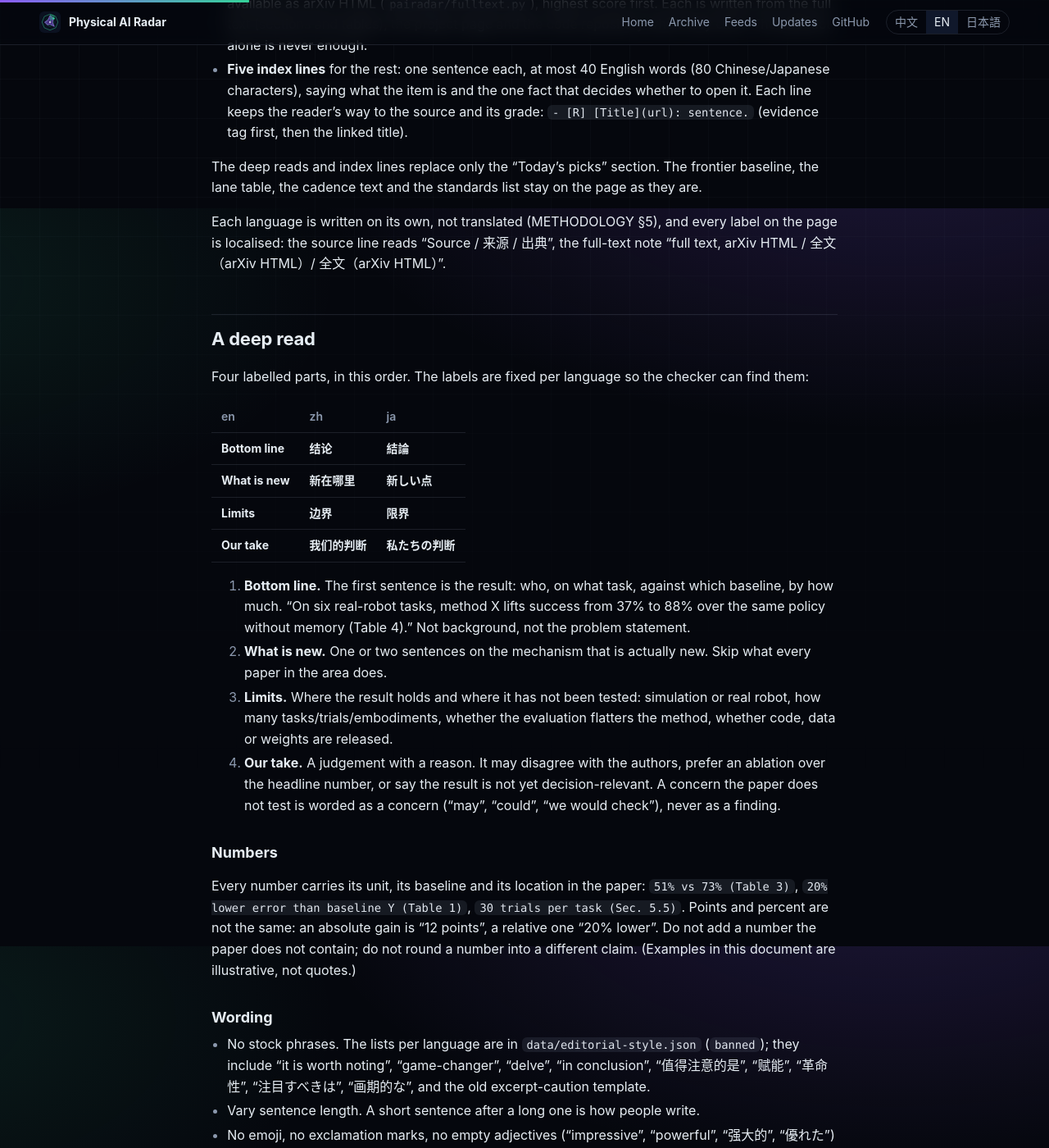
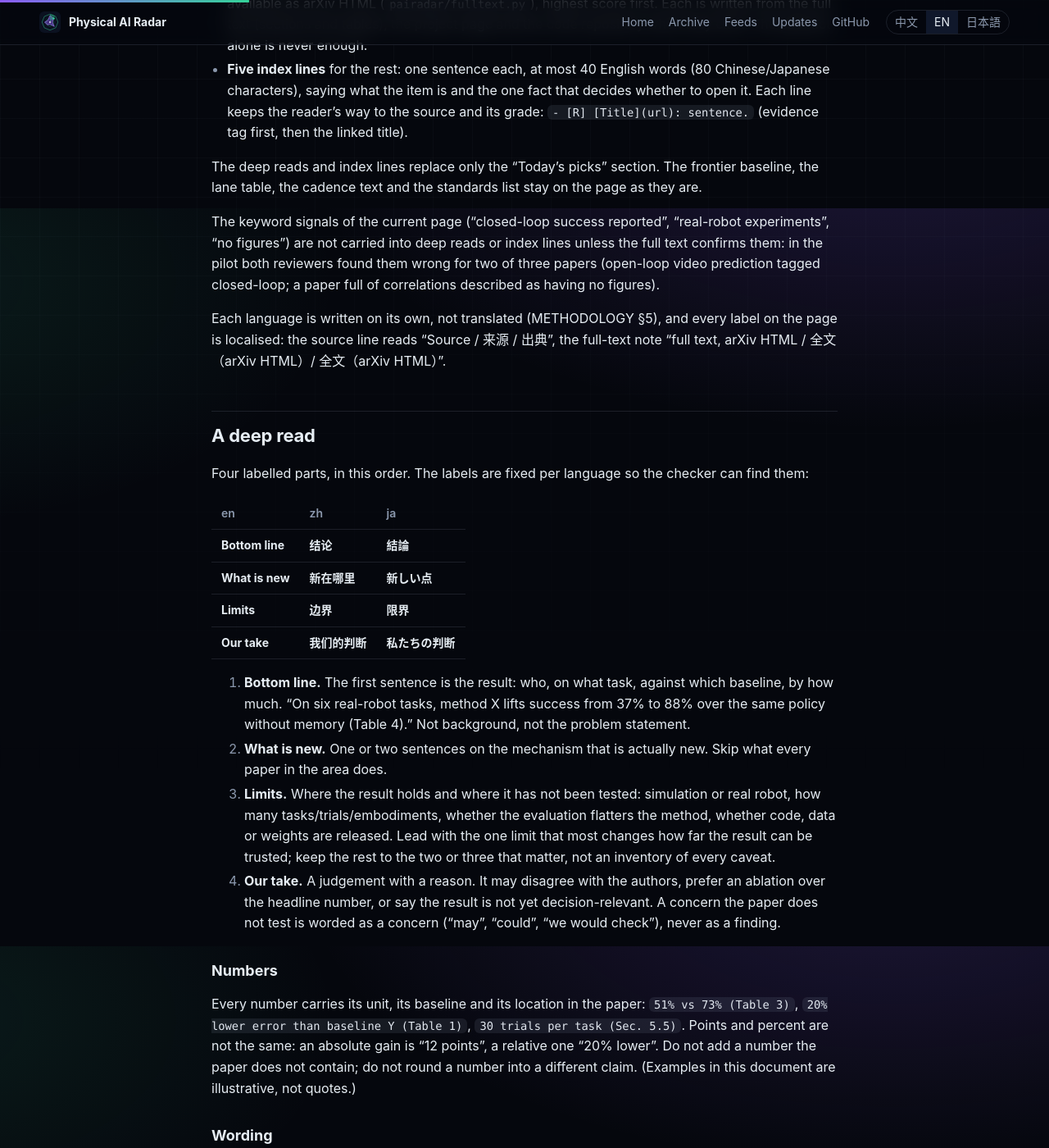
Before and after one commit to noteflowai/physical-ai-radar, a Jekyll site: the page built from docs/editorial-style.md, in a window 1280 px wide and 1400 px high, scrolled down 646 px. Shown: the whole window at 82% size. Built offline with Jekyll 4.4.1, drawn with Linux system fonts in a browser that asks for light colours; our own code applies the rules of GitHub Pages for plain Markdown files.

Commit message:
editorial style: lead the limits with the one that matters; keyword signals only when the full text confirms them (03 pilot day 1)

```diff
--- a/docs/editorial-style.md
+++ b/docs/editorial-style.md
@@ -29,6 +29,12 @@ The deep reads and index lines replace only the "Today's picks" section. The fro
 baseline, the lane table, the cadence text and the standards list stay on the page as
 they are.
 
+The keyword signals of the current page ("closed-loop success reported", "real-robot
+experiments", "no figures") are not carried into deep reads or index lines unless the
+full text confirms them: in the pilot both reviewers found them wrong for two of three
+papers (open-loop video prediction tagged closed-loop; a paper full of correlations
+described as having no figures).
+
 Each language is written on its own, not translated (METHODOLOGY §5), and every label
 on the page is localised: the source line reads "Source / 来源 / 出典", the full-text
 note "full text, arXiv HTML / 全文（arXiv HTML）/ 全文（arXiv HTML）".
@@ -53,7 +59,9 @@ find them:
    what every paper in the area does.
 3. **Limits.** Where the result holds and where it has not been tested: simulation or
    real robot, how many tasks/trials/embodiments, whether the evaluation flatters the
-   method, whether code, data or weights are released.
+   method, whether code, data or weights are released. Lead with the one limit that
+   most changes how far the result can be trusted; keep the rest to the two or three
+   that matter, not an inventory of every caveat.
 4. **Our take.** A judgement with a reason. It may disagree with the authors, prefer an
    ablation over the headline number, or say the result is not yet decision-relevant.
    A concern the paper does not test is worded as a concern ("may", "could", "we would
```
